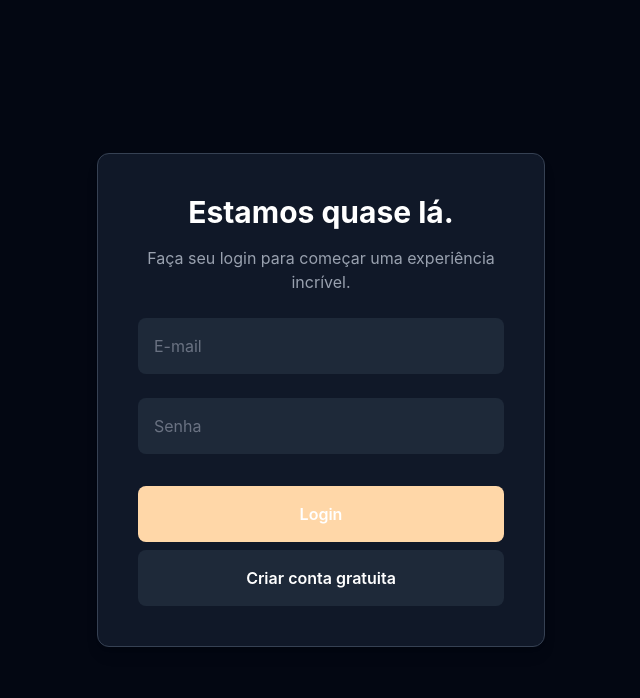
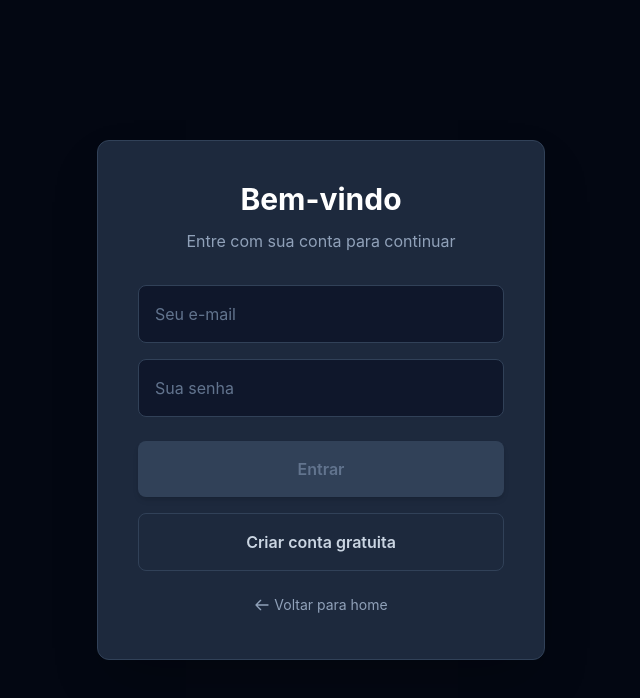
Before and after one commit to cirosardinha/rentx-angular, an Angular app: page /auth in a window 1280 px wide. Shown: the top 698 px of the page, without its empty margins (319-959 px from the left). Built offline with nearby package versions, Linux system fonts and the light colour scheme.

Commit message:
refactor: rename auth-form to login-register-form and restyle component

```diff
--- a/src/app/features/auth/auth.routes.ts
+++ b/src/app/features/auth/auth.routes.ts
@@ -1,9 +1,9 @@
 import { Routes } from '@angular/router';
-import { AuthForm } from './pages/auth-form/auth-form';
+import { LoginRegisterForm } from './components/login-register-form/login-register-form';
 
 export const authRoutes: Routes = [
   {
     path: '',
-    component: AuthForm,
+    component: LoginRegisterForm,
   },
 ];
--- /dev/null
+++ b/src/app/features/auth/components/login-register-form/login-register-form.html
@@ -0,0 +1,98 @@
+<div class="min-h-screen flex items-center justify-center p-4">
+
+  <div class="w-full max-w-md bg-slate-800 border border-slate-700 p-8 md:p-10 rounded-xl shadow-2xl">
+
+    <div class="text-center mb-8">
+      <h2 class="text-3xl font-bold text-white mb-3">
+        {{ isLogin ? 'Bem-vindo' : 'Criar Conta' }}
+      </h2>
+      <p class="text-slate-400">
+        {{ isLogin ? 'Entre com sua conta para continuar' : 'Preencha os dados para começar' }}
+      </p>
+    </div>
+    <form [formGroup]="form" (ngSubmit)="onSubmit()" novalidate class="space-y-4">
+
+      @if(!isLogin){
+      <ng-container>
+        <div>
+          <input type="text" formControlName="name" placeholder="Nome completo"
+            class="w-full p-4 bg-slate-900 text-white rounded-lg placeholder-slate-500 focus:outline-none focus:ring-2 focus:ring-blue-500 border border-slate-700 transition-colors">
+          @if(form.get('name')?.invalid && form.get('name')?.touched){
+          <div class="text-red-400 text-sm mt-2">
+            @if(form.get('name')?.errors?.['required']){
+            <span>Nome é obrigatório.</span>
+            }
+            @if(form.get('name')?.errors?.['minlength']){
+            <span>O nome precisa ter no mínimo 3 caracteres.</span>
+            }
+          </div>
+          }
+        </div>
+
+        <div>
+          <input type="text" formControlName="driver_license" placeholder="Número da CNH"
+            class="w-full p-4 bg-slate-900 text-white rounded-lg placeholder-slate-500 focus:outline-none focus:ring-2 focus:ring-blue-500 border border-slate-700 transition-colors">
+          @if(form.get('driver_license')?.invalid && form.get('driver_license')?.touched){
+          <div class="text-red-400 text-sm mt-2">
+            @if(form.get('driver_license')?.errors?.['required']){
+            <span>CNH é obrigatória.</span>
+            }
+          </div>
+          }
+        </div>
+      </ng-container>
+      }
+
+      <div>
+        <input type="email" formControlName="email" placeholder="Seu e-mail"
+          class="w-full p-4 bg-slate-900 text-white rounded-lg placeholder-slate-500 focus:outline-none focus:ring-2 focus:ring-blue-500 border border-slate-700 transition-colors">
+        @if(form.get('email')?.invalid && form.get('email')?.touched){
+        <div class="text-red-400 text-sm mt-2">
+          @if(form.get('email')?.errors?.['required']){
+          <span>E-mail é obrigatório.</span>
+          }
+          @if(form.get('email')?.errors?.['email']){
+          <span>Digite um e-mail válido.</span>
+          }
+        </div>
+        }
+      </div>
+
+      <div>
+        <input type="password" formControlName="password" placeholder="Sua senha"
+          class="w-full p-4 bg-slate-900 text-white rounded-lg placeholder-slate-500 focus:outline-none focus:ring-2 focus:ring-blue-500 border border-slate-700 transition-colors">
+        @if(form.get('password')?.invalid && form.get('password')?.touched){
+        <div class="text-red-400 text-sm mt-2">
+          @if(form.get('password')?.errors?.['required']){
+          <span>Senha é obrigatória.</span>
+          }
+          @if(form.get('password')?.errors?.['minlength']){
+          <span>A senha precisa ter no mínimo 6 caracteres.</span>
+          }
+        </div>
+        }
+      </div>
+
+      <button type="submit" [disabled]="form.invalid"
+        class="w-full py-4 mt-2 bg-blue-600 hover:bg-blue-700 text-white font-semibold rounded-lg cursor-pointer disabled:bg-slate-700 disabled:text-slate-500 disabled:cursor-not-allowed transition-colors shadow-md hover:shadow-lg">
+        {{ isLogin ? 'Entrar' : 'Criar Conta' }}
+      </button>
+
+      <button type="button" (click)="toggleForm()"
+        class="w-full py-4 border border-slate-700 hover:bg-slate-700/50 text-slate-300 font-semibold rounded-lg cursor-pointer transition-colors">
+        {{ isLogin ? 'Criar conta gratuita' : 'Já tenho conta' }}
+      </button>
+
+    </form>
+
+    <div class="mt-6 text-center">
+      <a routerLink="/"
+        class="text-slate-400 hover:text-white text-sm transition-colors cursor-pointer inline-flex items-center justify-center">
+        <svg class="w-4 h-4 mr-1" fill="none" stroke="currentColor" viewBox="0 0 24 24">
+          <path stroke-linecap="round" stroke-linejoin="round" stroke-width="2" d="M10 19l-7-7m0 0l7-7m-7 7h18" />
+        </svg>
+        Voltar para home
+      </a>
+    </div>
+  </div>
+</div>
--- a/src/app/features/auth/pages/auth-form/auth-form.html
+++ /dev/null
@@ -1,94 +0,0 @@
-<div class="bg-gray-950 text-gray-200 flex items-center min-h-screen justify-center p-4">
-
-  <div class="w-full max-w-md bg-gray-900 border border-gray-700 p-8 md:p-10 rounded-xl shadow-lg">
-
-    <h2 class="text-3xl font-bold text-white mb-4 text-center">
-      {{ isLogin ? 'Estamos quase lá.' : 'Crie sua conta' }}
-    </h2>
-
-    @if(isLogin){
-    <p class="text-gray-400 mb-6 text-center">
-      Faça seu login para começar uma experiência incrível.
-    </p>
-    }@else {
-    <p class="text-gray-400 mb-6 text-center">
-      Faça seu cadastro de forma rápida e fácil.
-    </p>
-    }
-
-    <form [formGroup]="form" (ngSubmit)="onSubmit()" novalidate class="space-y-4">
-
-      @if(!isLogin){
-      <ng-container>
-        <div>
-          <input type="text" formControlName="name" placeholder="Nome"
-            class="w-full p-4 mb-2 bg-gray-800 text-white rounded-lg placeholder-gray-500 focus:outline-none focus:ring-2 focus:ring-orange-500 transition-colors">
-          @if(form.get('name')?.invalid && form.get('name')?.touched){
-          <div class="text-red-500 text-sm mt-1">
-            @if(form.get('name')?.errors?.['required']){
-            <span>Nome é obrigatório.</span>
-            }
-            @if(form.get('name')?.errors?.['minlength']){
-            <span>O nome precisa ter no mínimo 3 caracteres.</span>
-            }
-          </div>
-          }
-        </div>
-
-        <div>
-          <input type="text" formControlName="driver_license" placeholder="CNH"
-            class="w-full p-4 mb-2 bg-gray-800 text-white rounded-lg placeholder-gray-500 focus:outline-none focus:ring-2 focus:ring-orange-500 transition-colors">
-          @if(form.get('driver_license')?.invalid && form.get('driver_license')?.touched){
-          <div class="text-red-500 text-sm mt-1">
-            @if(form.get('driver_license')?.errors?.['required']){
-            <span>CNH é obrigatória.</span>
-            }
-          </div>
-          }
-        </div>
-      </ng-container>
-      }
-
-      <div>
-        <input type="email" formControlName="email" placeholder="E-mail"
-          class="w-full p-4 mb-2 bg-gray-800 text-white rounded-lg placeholder-gray-500 focus:outline-none focus:ring-2 focus:ring-orange-500 transition-colors">
-        @if(form.get('email')?.invalid && form.get('email')?.touched){
-        <div class="text-red-500 text-sm mt-1">
-          @if(form.get('email')?.errors?.['required']){
-          <span>E-mail é obrigatório.</span>
-          }
-          @if(form.get('email')?.errors?.['email']){
-          <span>Digite um e-mail válido.</span>
-          }
-        </div>
-        }
-      </div>
-
-      <div>
-        <input type="password" formControlName="password" placeholder="Senha"
-          class="w-full p-4 mb-4 bg-gray-800 text-white rounded-lg placeholder-gray-500 focus:outline-none focus:ring-2 focus:ring-orange-500 transition-colors">
-        @if(form.get('password')?.invalid && form.get('password')?.touched){
-        <div class="text-red-500 text-sm mt-1">
-          @if(form.get('password')?.errors?.['required']){
-          <span>Senha é obrigatória.</span>
-          }
-          @if(form.get('password')?.errors?.['minlength']){
-          <span>A senha precisa ter no mínimo 6 caracteres.</span>
-          }
-        </div>
-        }
-      </div>
-
-      <button type="submit" [disabled]="form.invalid"
-        class="w-full py-4 mb-2 bg-orange-400 hover:bg-orange-500 text-white font-semibold rounded-lg cursor-pointer disabled:bg-orange-200 disabled:cursor-not-allowed">
-        {{ isLogin ? 'Login' : 'Cadastrar' }}
-      </button>
-
-      <button type="button" (click)="toggleForm()"
-        class="w-full py-4 bg-gray-800 hover:bg-gray-700 text-white font-semibold rounded-lg cursor-pointer">
-        {{ isLogin ? 'Criar conta gratuita' : 'Já tenho conta' }}
-      </button>
-
-    </form>
-  </div>
-</div>
```
Also changed, not shown: src/app/features/auth/components/login-register-form/login-register-form.ts (renamed from src/app/features/auth/pages/auth-form/auth-form.ts, +7 -7 lines), src/app/features/auth/components/login-register-form/login-register-form.css (added), 2 other files (tests, documents, lock files or other folders).
